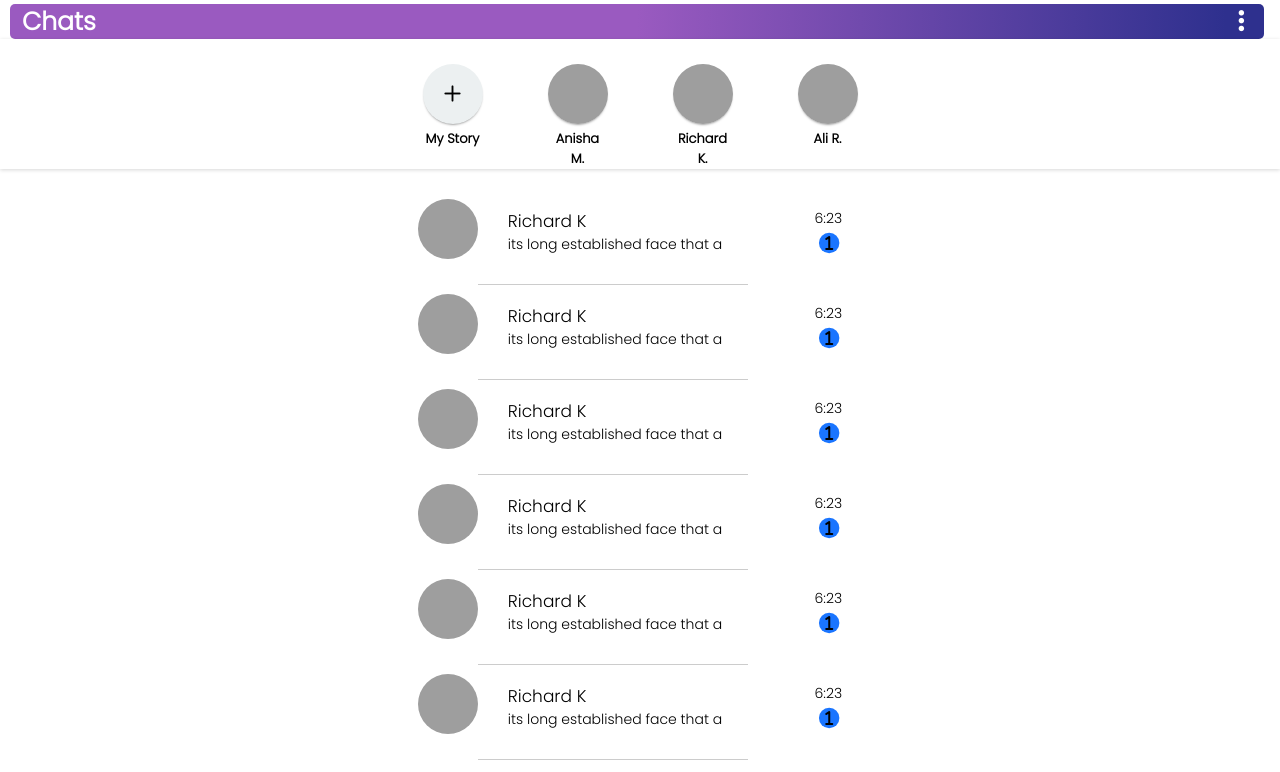
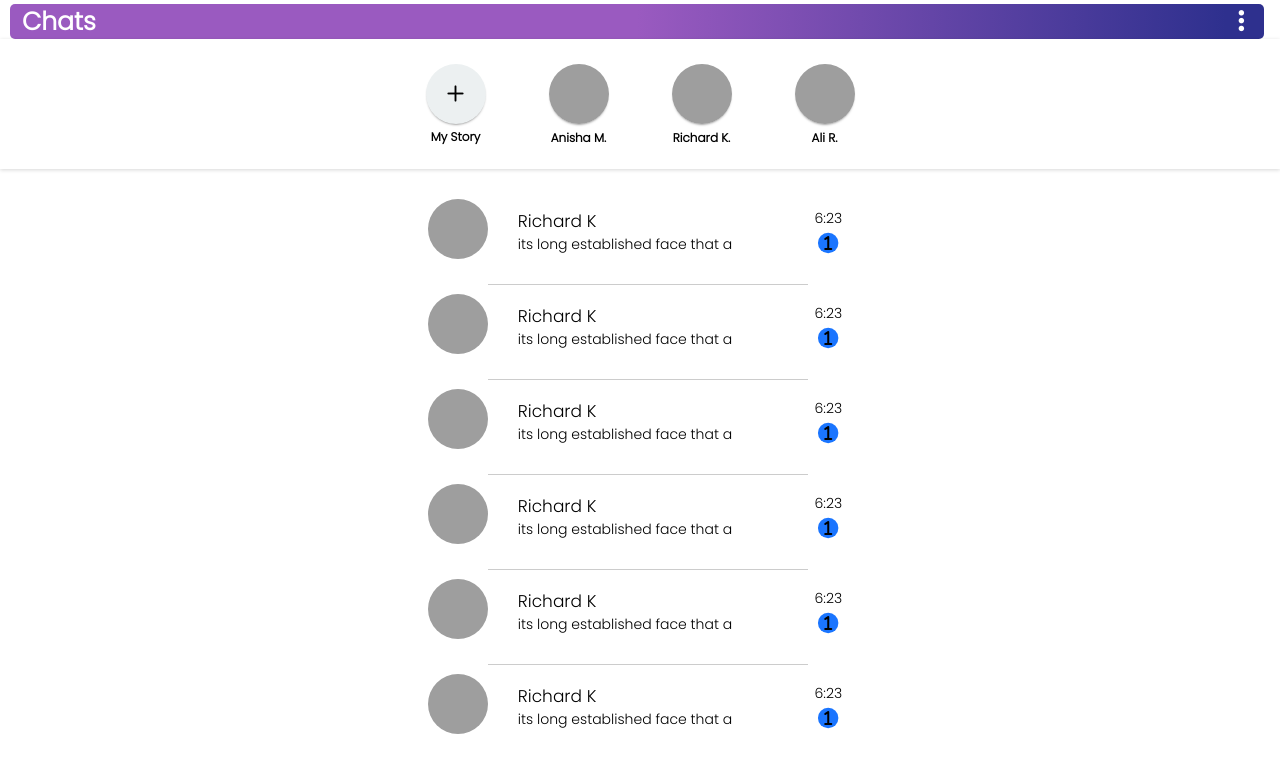
Before and after one commit to harrdyudit/Chat-menu, a plain HTML site: page index.html in a window 1280 px wide. Drawn offline with Linux system fonts and the light colour scheme; grey boxes are pictures that could not be loaded.

Commit message:
"Respnsive update"

```diff
--- a/style.css
+++ b/style.css
@@ -12,7 +12,7 @@ html {
 }
 body {
   width: 100%;
-  height: 900px;
+  height: 750px;
   overflow-x: hidden;
 
 }
@@ -56,6 +56,7 @@ body {
 .boxes {
   box-shadow: rgba(0, 0, 0, 0.16) 0px 1px 4px;
   height: 13rem;
+  width: 100%;
 }
 .box {
   width: 60px;
@@ -85,11 +86,11 @@ body {
   font-size: 2rem;
 }
 #first-box h3 {
-  padding-top: 0.5rem;
-  font-size: 1.3rem;
+  padding-top: 0.4rem;
+  font-size: 1.2rem;
 }
 .box h3{
-  font-size: 1.3rem;
+  font-size: 1.2rem;
 }
 img {
   width: 100%;
@@ -139,7 +140,7 @@ img {
 }
 .time {
   position: absolute;
-  right: -12rem;
+  right: -8rem;
   font-size: 1.1rem;
 }
 #icon2,
@@ -149,7 +150,7 @@ img {
 #icon6,
 #icon7 {
   position: absolute;
-  right: -13.1rem;
+  right: -9rem;
   top: 3rem;
   font-size: 1.6rem;
   background-color: rgb(26, 117, 255);
@@ -176,6 +177,12 @@ img {
     font-size: 50%;
 
   }
+  .cont::after {
+
+    width: 240px;
+  }
+
+
 
   #first-box h2 i {
     height: 7.5rem;
@@ -184,9 +191,40 @@ img {
     width: 96%;
   }
   .main-content {
-    left: -7rem;
+    left: -5.1rem;
   }
   .box-content {
-    gap: 5rem;
+    gap: 3.9rem;
   }
 }
+@media (min-width:1000px) and (max-width:1300px) {
+  .box-content {
+    gap: 6.3rem;
+   text-align: center
+  }
+  .main-content {
+    left: -6rem;
+  }
+  #icon2,
+#icon3,
+#icon4,
+#icon5,
+#icon6,
+#icon7 {
+
+  right: -12rem;
+  top: 3rem;
+
+}
+.time {
+
+  right: -11rem;
+
+}
+.cont::after {
+
+  width: 320px;
+}
+
+
+}
```
